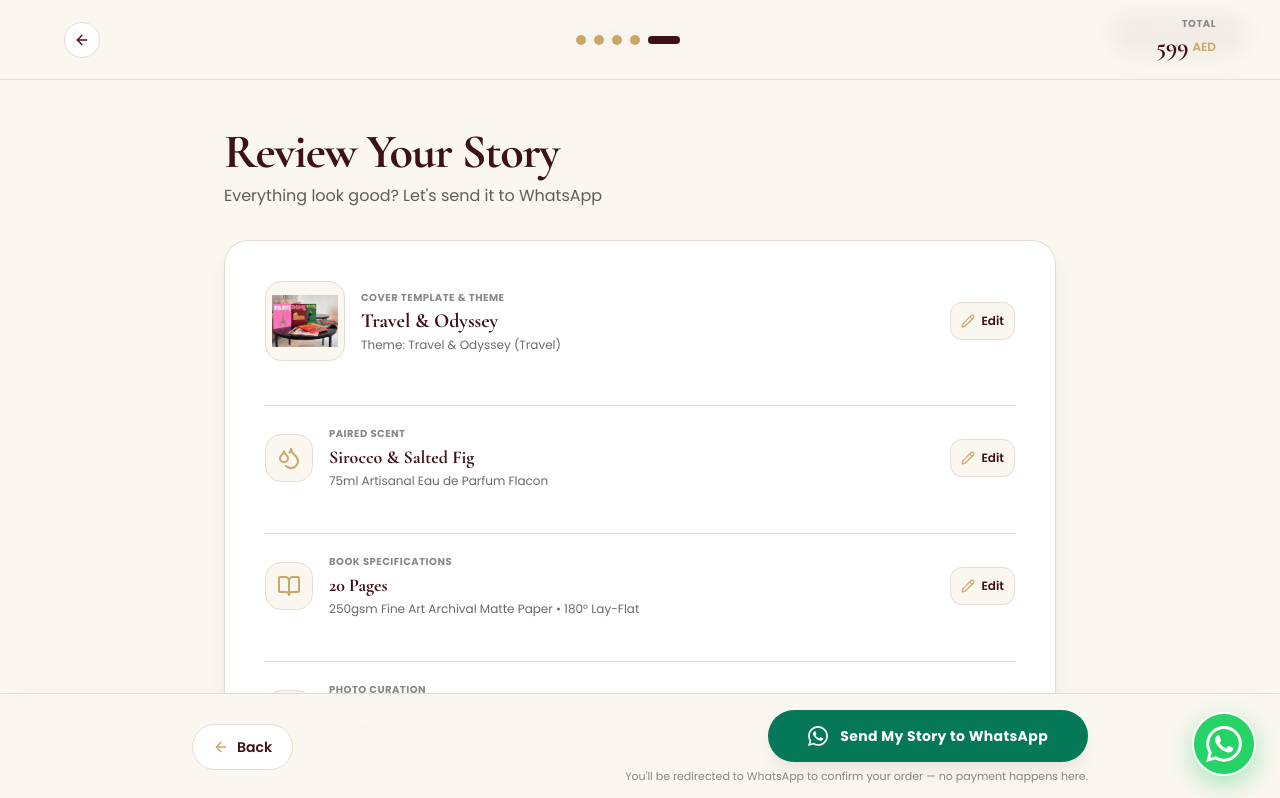
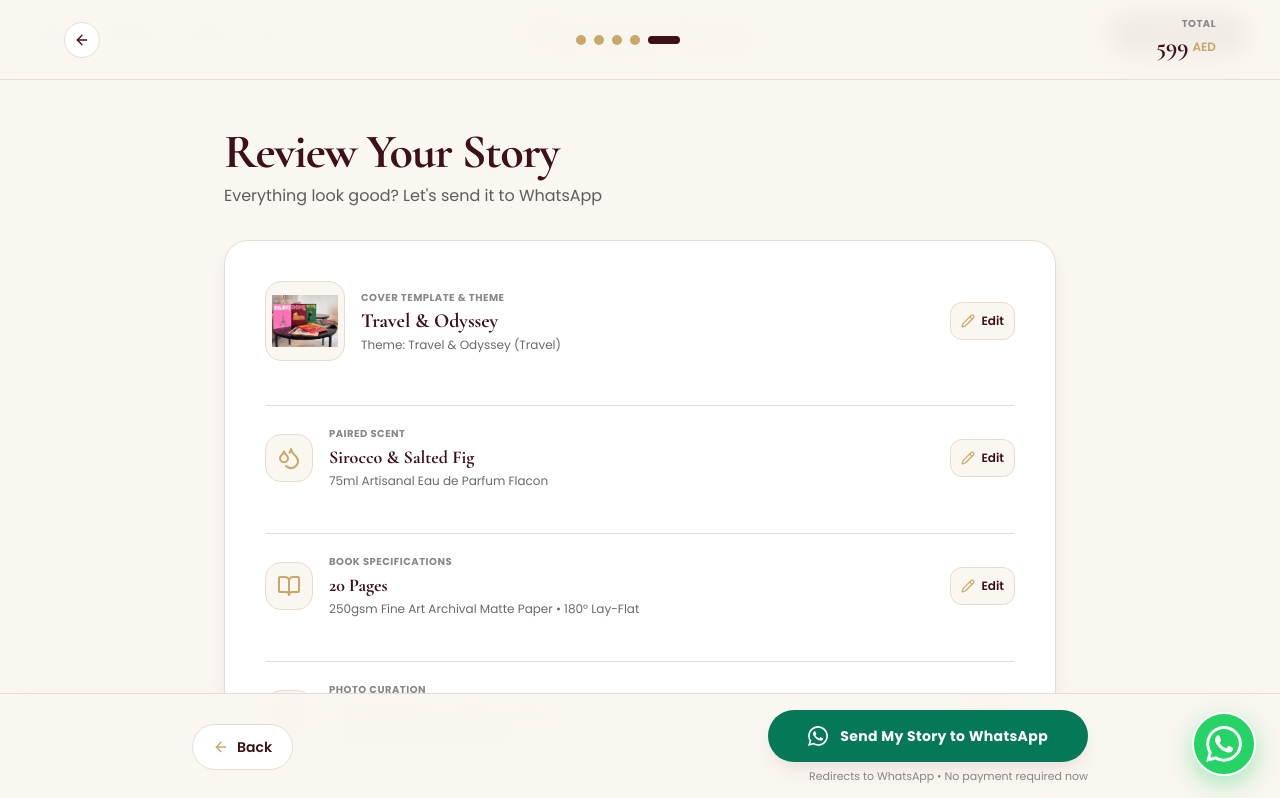
Before and after one commit to uiuxbyahsan/theestoryhousee, a Next.js app: page /build/review in a window 1280 px wide. Shown: the top 798 px of the page. Built offline with nearby package versions, Linux system fonts and the light colour scheme.

Commit message:
Shorten WhatsApp redirect message in Step 5 Review

```diff
--- a/src/app/build/review/page.tsx
+++ b/src/app/build/review/page.tsx
@@ -390,7 +390,7 @@ export default function BuildReviewPage() {
               </button>
 
               <span className="text-[11px] text-[#888888] text-center sm:text-right font-normal">
-                You&apos;ll be redirected to WhatsApp to confirm your order — no payment happens here.
+                Redirects to WhatsApp • No payment required now
               </span>
             </div>
 
```
